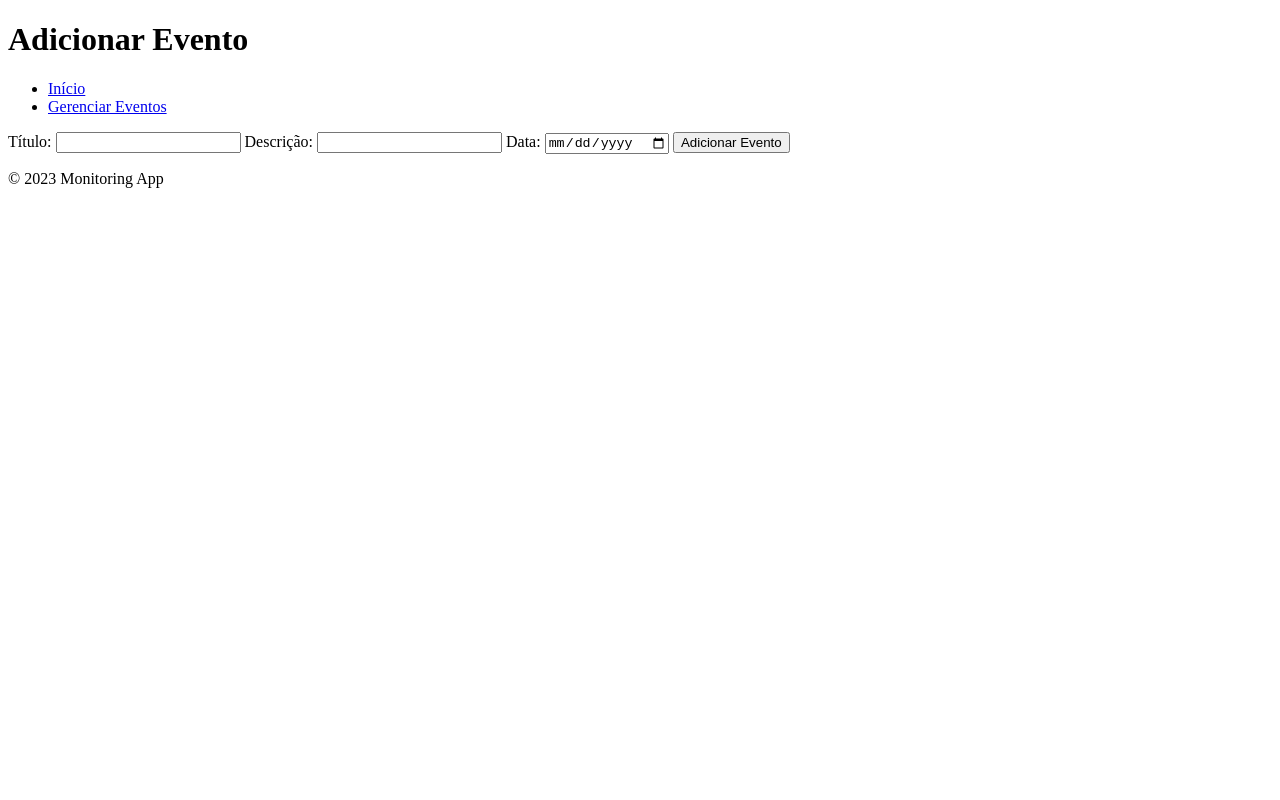
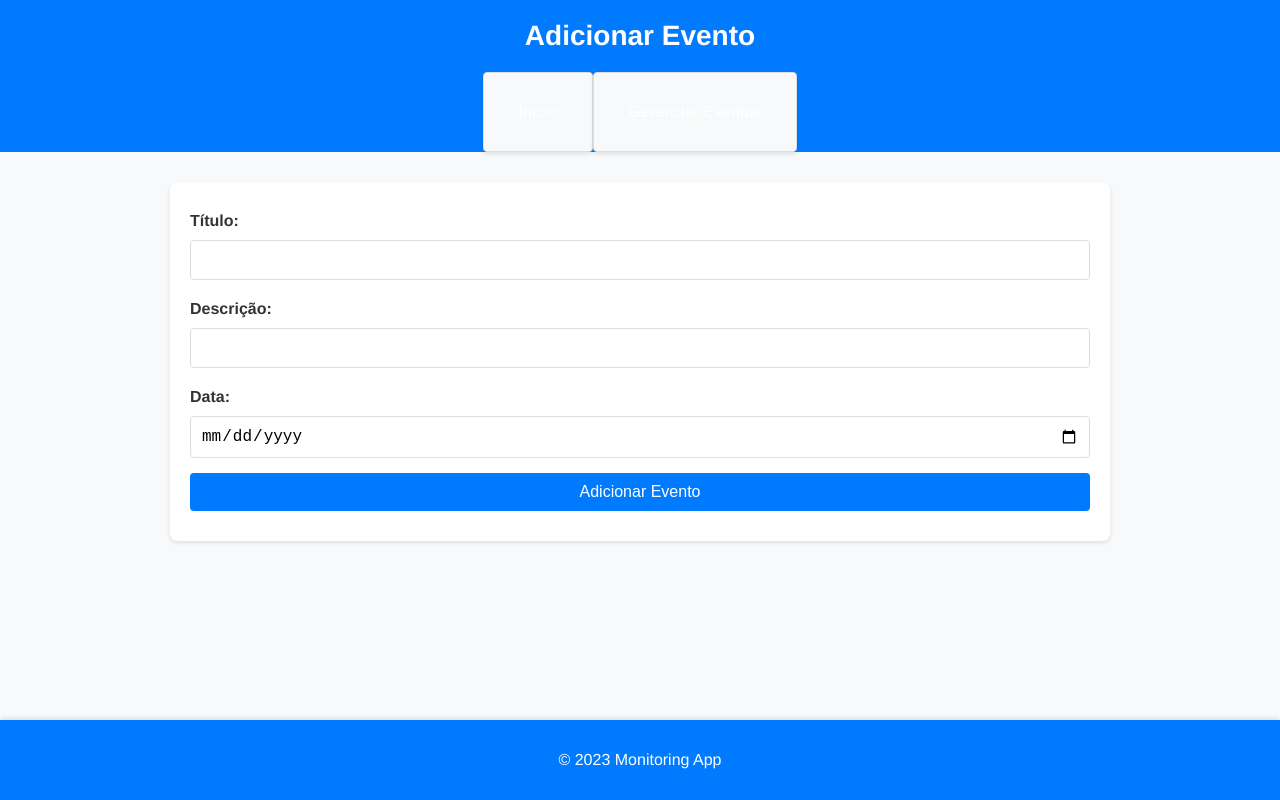
Before and after one commit to pedrosfaria2/events_email_manager, a plain HTML site: page frontend/add_event.html in a window 1280 px wide. Drawn offline with Linux system fonts and the light colour scheme.

Commit message:
visual changes. added events funcs.

```diff
--- a/frontend/add_event.html
+++ b/frontend/add_event.html
@@ -4,7 +4,7 @@
     <meta charset="UTF-8">
     <meta name="viewport" content="width=device-width, initial-scale=1.0">
     <title>Adicionar Evento</title>
-    <link rel="stylesheet" href="styles.css">
+    <link rel="stylesheet" href="/static/styles.css">
 </head>
 <body>
     <header>
--- a/frontend/style.css
+++ b/frontend/static/styles.css
@@ -1,23 +1,22 @@
 body {
-    font-family: Arial, sans-serif;
+    font-family: 'Helvetica Neue', Arial, sans-serif;
     margin: 0;
     padding: 0;
-    background-color: #f9f9f9;
+    background-color: #f8f9fa;
     color: #333;
 }
 
 header {
-    background-color: #4CAF50;
+    background-color: #007bff;
     color: white;
-    padding: 10px 0;
+    padding: 20px 0;
     text-align: center;
     box-shadow: 0 2px 4px rgba(0,0,0,0.1);
 }
 
-h1, h2 {
-    color: #333;
+header h1 {
     margin: 0;
-    padding: 10px 0;
+    font-size: 28px;
 }
 
 nav ul {
@@ -25,7 +24,7 @@ nav ul {
     padding: 0;
     display: flex;
     justify-content: center;
-    background-color: #333;
+    background-color: #007bff;
     margin: 0;
 }
 
@@ -35,23 +34,29 @@ nav ul li {
 
 nav ul li a {
     color: white;
-    padding: 14px 20px;
+    padding: 15px 20px;
     text-decoration: none;
     display: block;
     text-align: center;
+    transition: background-color 0.3s;
 }
 
 nav ul li a:hover {
-    background-color: #4CAF50;
+    background-color: #0056b3;
 }
 
 .container {
-    max-width: 800px;
-    margin: 20px auto;
+    max-width: 900px;
+    margin: 30px auto;
     padding: 20px;
     background-color: white;
     box-shadow: 0 2px 4px rgba(0,0,0,0.1);
     border-radius: 8px;
+}
+
+h2 {
+    color: #007bff;
+    margin-bottom: 20px;
 }
 
 form {
@@ -61,6 +66,7 @@ form {
 
 form label {
     margin: 10px 0 5px;
+    font-weight: bold;
 }
 
 form input, form button {
@@ -68,17 +74,25 @@ form input, form button {
     margin: 5px 0 10px;
     border: 1px solid #ddd;
     border-radius: 4px;
+    font-size: 16px;
+}
+
+form input:focus {
+    border-color: #007bff;
+    outline: none;
+    box-shadow: 0 0 5px rgba(0, 123, 255, 0.5);
 }
 
 form button {
-    background-color: #4CAF50;
+    background-color: #007bff;
     color: white;
     border: none;
     cursor: pointer;
+    transition: background-color 0.3s;
 }
 
 form button:hover {
-    background-color: #45a049;
+    background-color: #0056b3;
 }
 
 ul {
@@ -87,19 +101,21 @@ ul {
 }
 
 li {
-    background: #f4f4f4;
-    margin: 5px 0;
-    padding: 10px;
+    background: #f8f9fa;
+    margin: 10px 0;
+    padding: 15px;
     border: 1px solid #ddd;
     border-radius: 4px;
+    box-shadow: 0 2px 4px rgba(0,0,0,0.1);
 }
 
 footer {
-    background-color: #333;
+    background-color: #007bff;
     color: white;
     text-align: center;
-    padding: 10px 0;
+    padding: 15px 0;
     position: fixed;
     width: 100%;
     bottom: 0;
+    box-shadow: 0 -2px 4px rgba(0,0,0,0.1);
 }
```
Also changed, not shown: frontend/check_events.html (+1 -1 lines), frontend/index.html (+1 -1 lines), frontend/manage_events.html (+1 -1 lines), 2 other files.
